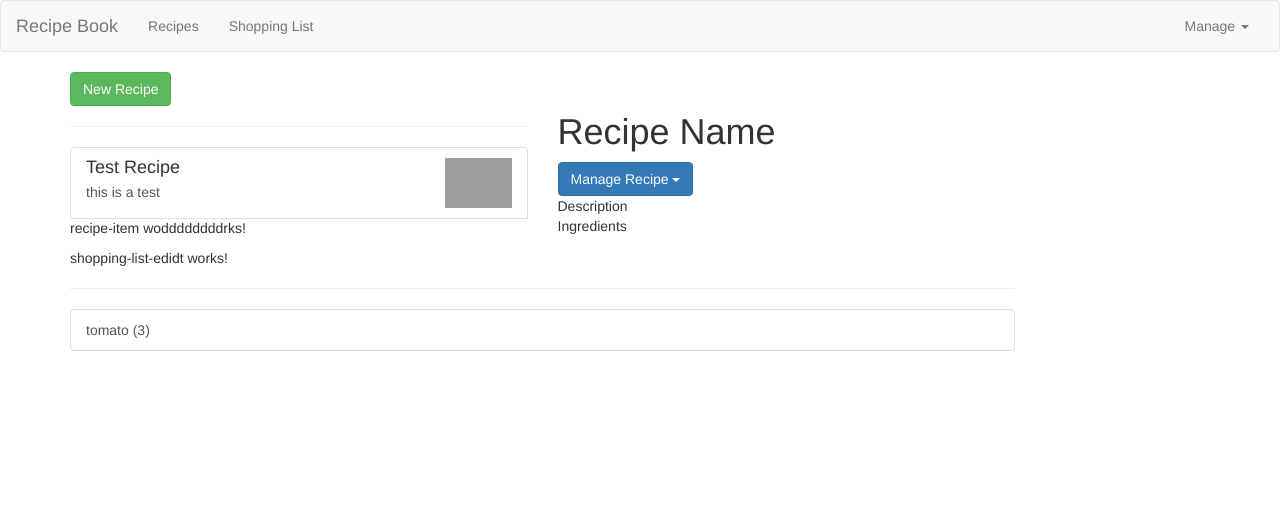
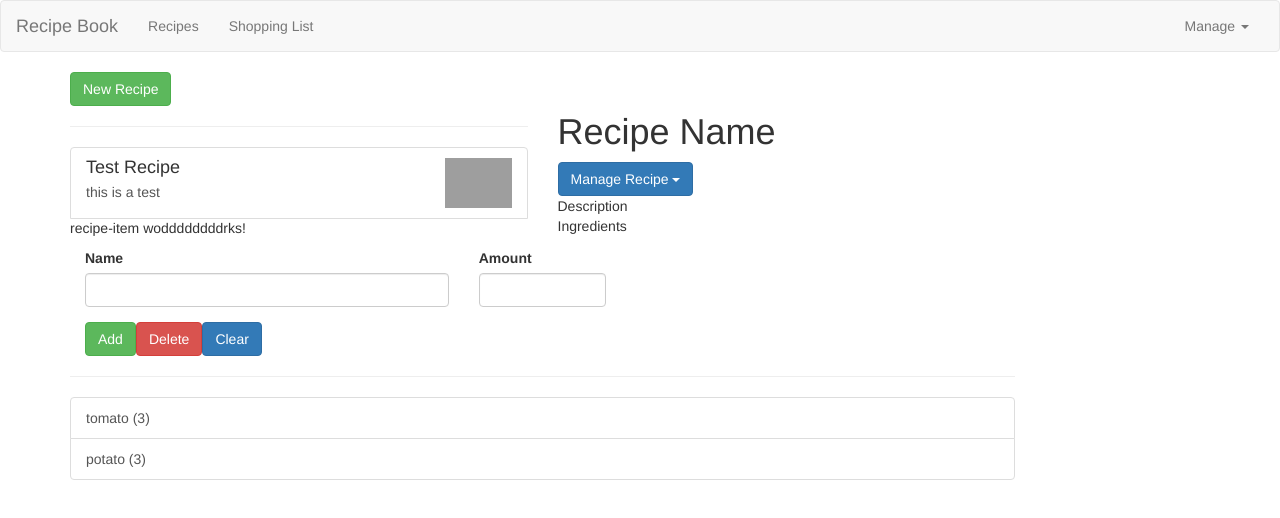
Before and after one commit to TaherBarakat/ng-food-app, an Angular app: page / in a window 1280 px wide. Shown: the top 518 px of the page. Built offline with nearby package versions, Linux system fonts and the light colour scheme; grey boxes are pictures that could not be loaded.

Commit message:
add form to add ingredient

```diff
--- a/src/app/shopping-list/shopping-list-edit/shopping-list-edit.component.html
+++ b/src/app/shopping-list/shopping-list-edit/shopping-list-edit.component.html
@@ -1 +1,21 @@
-<p>shopping-list-edidt works!</p>
+<div class="taher row">
+  <div class="col-xs-12">
+    <form>
+      <div class="rwo">
+        <div class="col-sm-5 form-group">
+          <label for="name">Name</label>
+          <input type="text" id="name" class="form-control" />
+        </div>
+        <div class="col-sm-2 form-group">
+          <label for="amount">Amount</label>
+          <input type="number" id="amount" class="form-control" />
+        </div>
+        <div class="col-xs-12">
+          <button class="btn btn-success" type="submit">Add</button>
+          <button class="btn btn-danger" type="button">Delete</button>
+          <button class="btn btn-primary" type="reset">Clear</button>
+        </div>
+      </div>
+    </form>
+  </div>
+</div>
--- a/src/app/shopping-list/shopping-list.component.ts
+++ b/src/app/shopping-list/shopping-list.component.ts
@@ -6,5 +6,8 @@
   styleUrl: './shopping-list.component.css',
 })
 export class ShoppingListComponent {
-  ingredients: ingredient[] = [new ingredient('tomato', 3)];
+  ingredients: ingredient[] = [
+    new ingredient('tomato', 3),
+    new ingredient('potato', 3),
+  ];
 }
```
